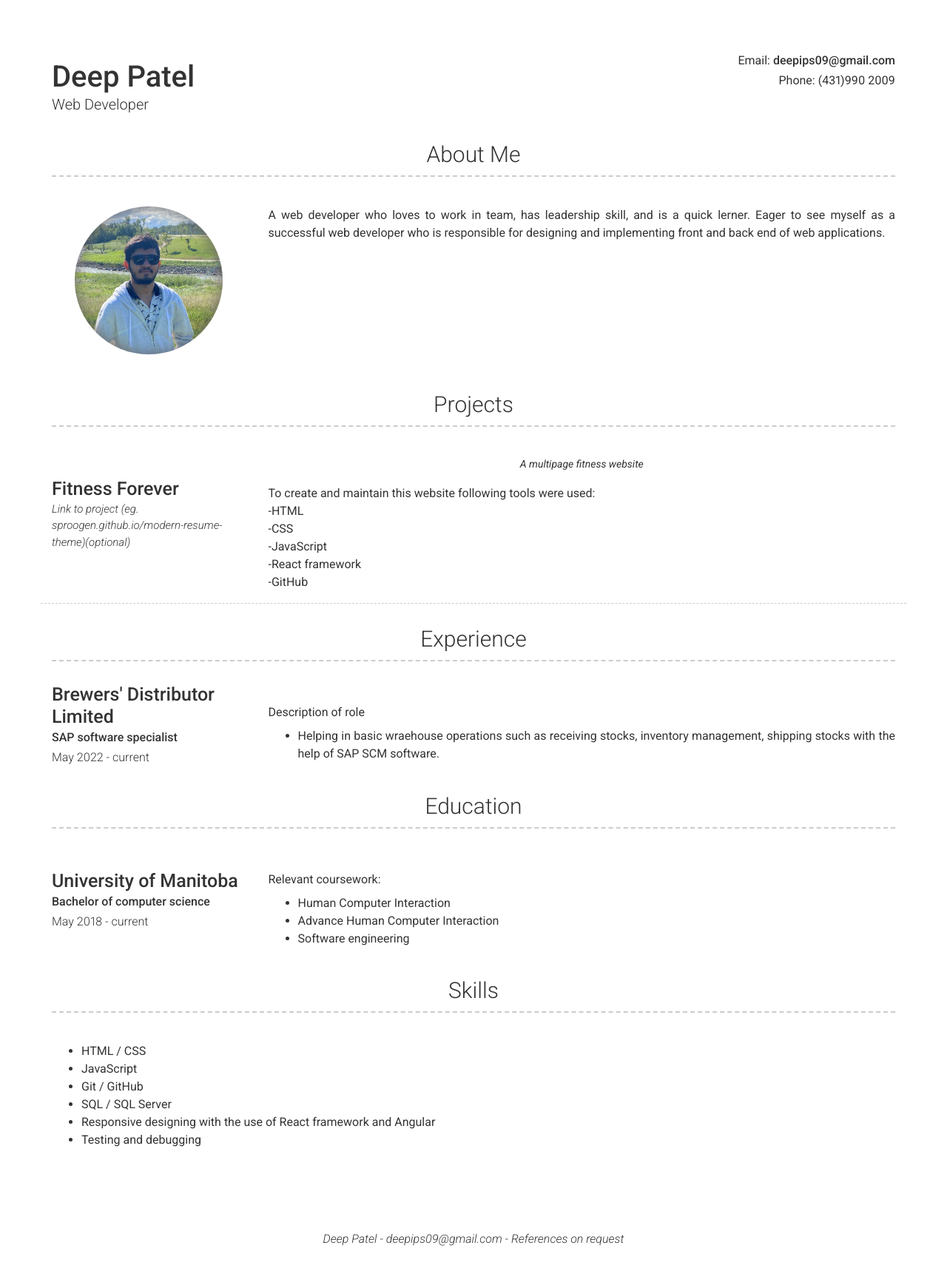
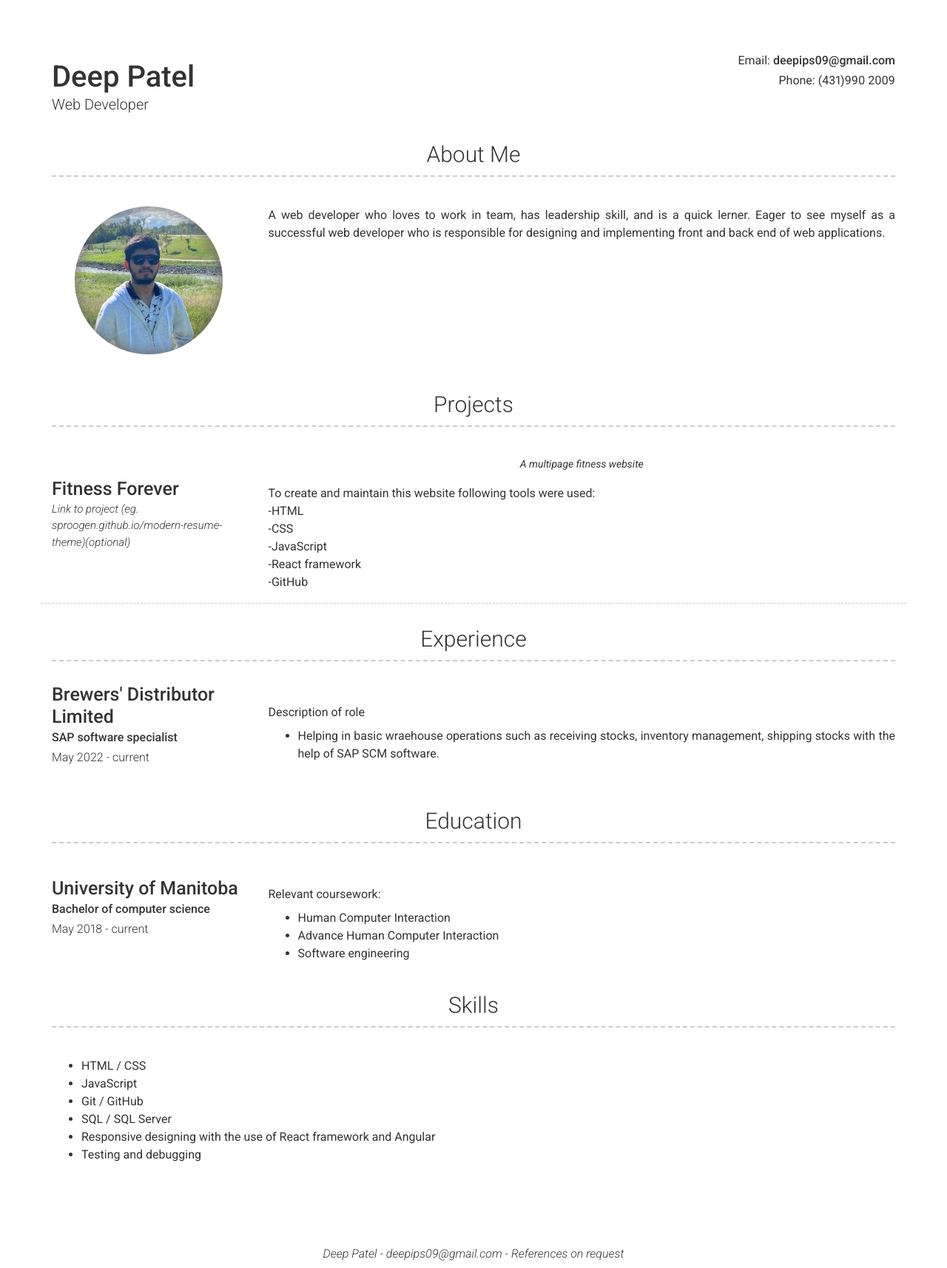
Before and after one commit to 09Deep/09Deep.github.io, a Jekyll site: the page built from index.md, in a window 1280 px wide. Shown: the whole page at 74% size. Built offline with Jekyll 4.4.1, drawn with Linux system fonts in a browser that asks for light colours; nearby versions of some CDN libraries.

Commit message:
Update _config.yml

```diff
--- a/_config.yml
+++ b/_config.yml
@@ -70,7 +70,7 @@ content:
   - title: Experience
     layout: list
     content:
-      - layout: top-left
+      - layout: left
         title: Brewers' Distributor Limited
         sub_title: SAP software specialist
         caption: May 2022 - current
@@ -83,7 +83,7 @@ content:
   - title: Education
     layout: list
     content:
-      - layout: top-left
+      - layout: left
         title: University of Manitoba
         sub_title: Bachelor of computer science
         caption: May 2018 - current
```
